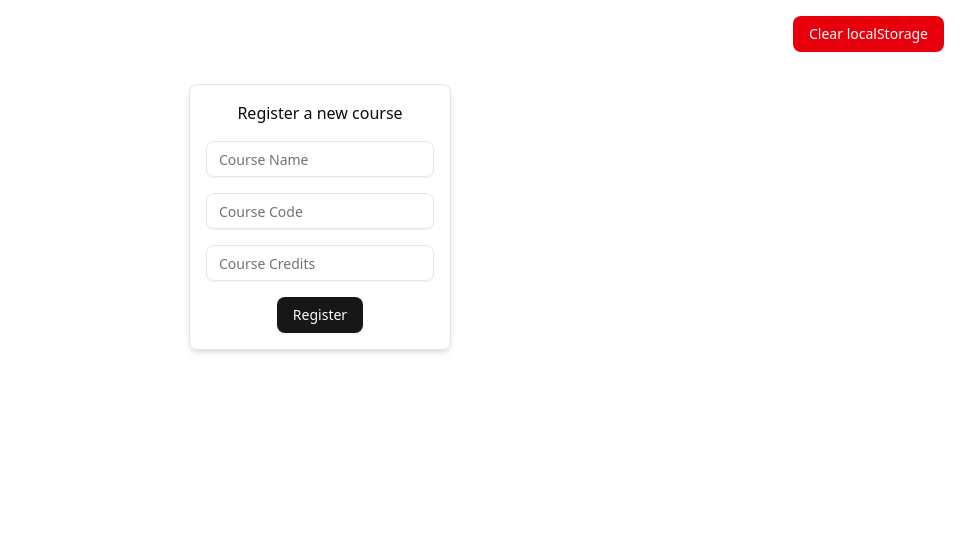
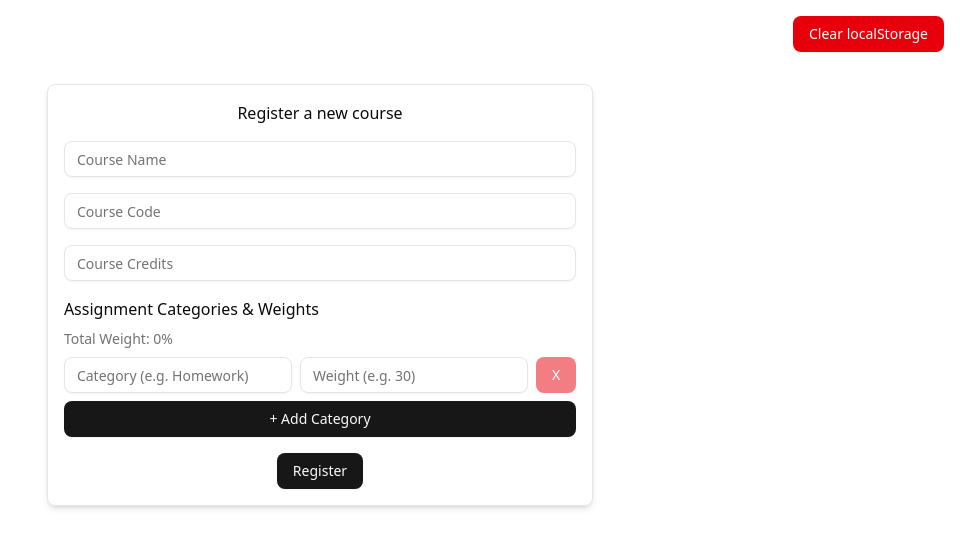
Before and after one commit to dillp1/untitled-grade-tracker, a React (Vite) app: page / in a window 1280 px wide. Shown: the top 548 px of the page, without its empty margins (320-1280 px from the left). Built offline with nearby package versions, Linux system fonts and the light colour scheme.

Commit message:
implement the ability to add assignment types and weights to a course

```diff
--- a/src/components/RegisterClassForm.jsx
+++ b/src/components/RegisterClassForm.jsx
@@ -1,13 +1,14 @@
 import React from "react";
 import { useState } from "react";
 
-import { Input } from "@/components/ui/input"
-import { Button } from "@/components/ui/button"
+import { Input } from "@/components/ui/input";
+import { Button } from "@/components/ui/button";
 
 function RegisterClassForm({ onRegister }) {
   const [name, setName] = useState("");
   const [code, setCode] = useState("");
   const [credits, setCredits] = useState("");
+  const [weights, setWeights] = useState([{ category: "", weight: "" }]);
 
   function handleSubmit(e) {
     e.preventDefault();
@@ -18,23 +19,46 @@ function RegisterClassForm({ onRegister }) {
       return;
     }
 
+    // Validate weights
+    const totalWeight = weights.reduce((sum, { weight }) => {
+      const num = parseFloat(weight);
+      return !isNaN(num) ? sum + num : sum;
+    }, 0);
+
+    if (totalWeight !== 100) {
+      alert(`Total weights must equal 100. Current total: ${totalWeight}%`);
+      return;
+    }
+
+    const formattedWeights = {};
+    weights.forEach(({ category, weight }) => {
+      if (category && weight) {
+        formattedWeights[category.toLowerCase()] = Number(weight) / 100;
+      }
+    });
+
     const newCourse = {
       id: crypto.randomUUID(),
       name,
       code,
       credits: Number(credits),
-      assignments: []
-    }
+      assignments: [],
+      weights: {
+        homework: null,
+        quizzes: null,
+        exams: null,
+      },
+    };
 
     onRegister(newCourse);
 
     console.log("New class registered:", newCourse);
-    // TODO: pass this as a parent via props
 
     // Reset form fields
     setName("");
     setCode("");
     setCredits("");
+    setWeights([{ category: "", weight: "" }]);
   }
 
   return (
@@ -56,6 +80,70 @@ function RegisterClassForm({ onRegister }) {
           value={credits}
           onChange={(e) => setCredits(e.target.value)}
         />
+        <div className="flex flex-col gap-2 w-full">
+          <p className="font-medium"> Assignment Categories & Weights</p>
+
+          {/* Total weights display */}
+          {(() => {
+            const total = weights.reduce((sum, { weight }) => {
+              const num = parseFloat(weight);
+              return !isNaN(num) ? sum + num : sum;
+            }, 0);
+            let colorClass = "text-muted-foreground";
+            if (total === 100) colorClass = "text-green-600";
+            else if (total > 100) colorClass = "text-red-600";
+            return (
+              <p className={`text-sm ${colorClass}`}>Total Weight: {total}%</p>
+            );
+          })()}
+
+          {weights.map((entry, index) => (
+            <div key={index} className="flex gap-2 items-center">
+              <Input
+                placeholder="Category (e.g. Homework)"
+                value={entry.category}
+                onChange={(e) => {
+                  const newWeights = [...weights];
+                  newWeights[index].category = e.target.value;
+                  setWeights(newWeights);
+                }}
+              />
+              <Input
+                placeholder="Weight (e.g. 30)"
+                type="number"
+                value={entry.weight}
+                onChange={(e) => {
+                  const newWeights = [...weights];
+                  newWeights[index].weight = e.target.value;
+                  setWeights(newWeights);
+                }}
+              />
+              <Button
+                type="button"
+                variant="destructive"
+                disabled={weights.length === 1}
+                onClick={() => {
+                  const newWeights = weights.filter((_, i) => i !== index);
+                  setWeights(newWeights);
+                }}
+              >
+                X
+              </Button>
+            </div>
+          ))}
+
+          {/* Add category button */}
+          <Button
+            type="button"
+            onClick={() =>
+              setWeights([...weights, { category: "", weight: "" }])
+            }
+          >
+            + Add Category
+          </Button>
+        </div>
+
+        {/* Submit button */}
         <Button type="submit">Register</Button>
       </div>
     </form>
```
